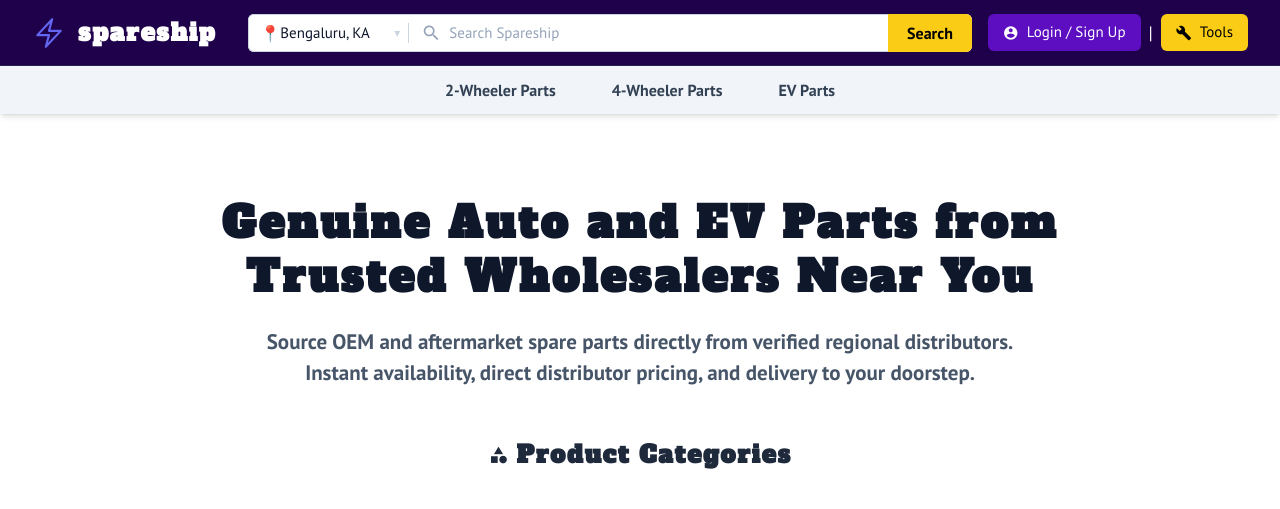
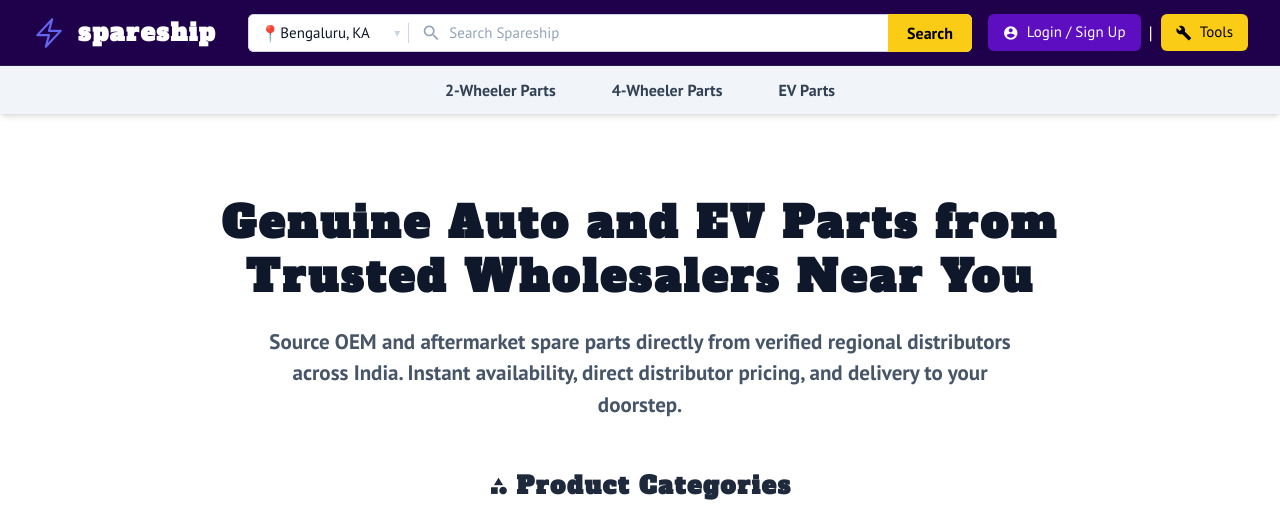
Before and after one commit to rhalbhavi/spareship, a plain HTML site: page index.html in a window 1280 px wide. Shown: the top 509 px of the page. Drawn offline with nearby package versions, Linux system fonts and the light colour scheme; files whose address does not match are found by name.

Commit message:
Update index.html

```diff
--- a/index.html
+++ b/index.html
@@ -180,7 +180,7 @@
                                     Genuine Auto and EV Parts from Trusted Wholesalers Near You
                                 </h1>
                                 <p class="mt-[22px] text-[21px] text-slate-600 font-ptsans font-bold max-w-3xl mx-auto">
-                                    Source OEM and aftermarket spare parts directly from verified regional distributors. Instant availability, direct distributor pricing, and delivery to your doorstep.
+                                    Source OEM and aftermarket spare parts directly from verified regional distributors across India. Instant availability, direct distributor pricing, and delivery to your doorstep.
                                 </p>
 
                                 <!-- Shop by Category -->
```
